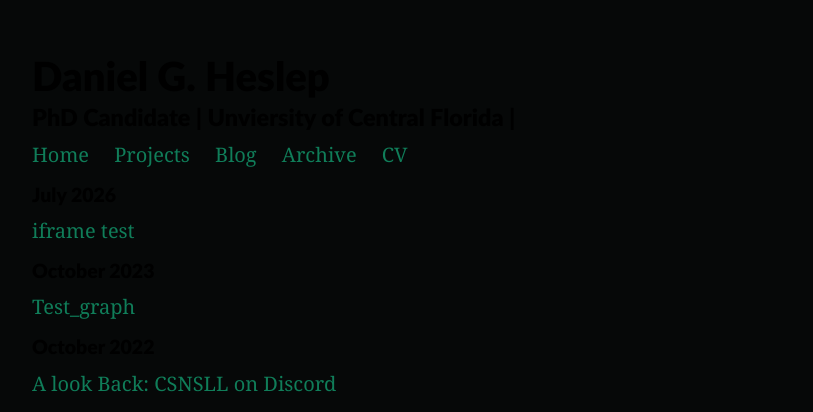
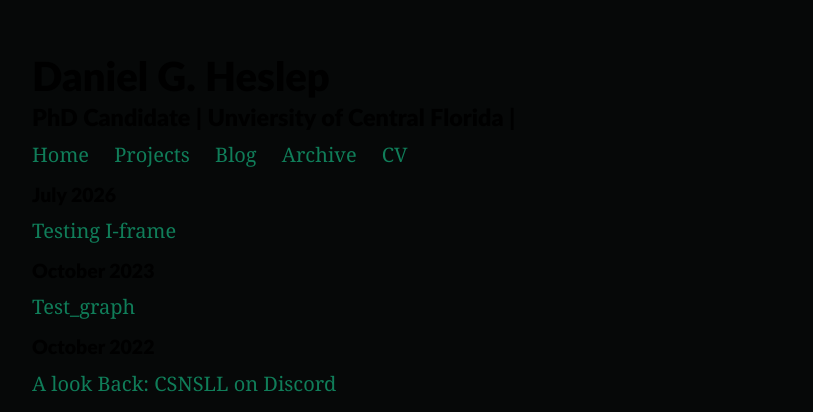
Before and after one commit to CreativeKenning/gradsitedemo, a Jekyll site: the page built from archive.html, in a window 1280 px wide. Shown: the top 412 px of the page, without its empty margins (208-1021 px from the left). Built offline with Jekyll 4.4.1, drawn with Linux system fonts in a browser that asks for light colours; nearby versions of some CDN libraries.

Commit message:
testing i-frame post

```diff
--- a/_posts/2026-7-12-Test_grap2.md
+++ b/_posts/2026-7-12-Test_grap2.md
@@ -1,9 +1,10 @@
 ---
 layout: post
-title: iframe test
----
-Testing i-frame
+title: Testing I-frame
 ---
 
+Testing I-frame
+---
 
+This is entirely a test
 <iframe src="https://openprocessing.org/sketch/1734129/embed/" width="400" height="400"></iframe>
```
